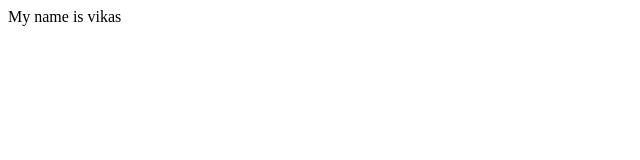
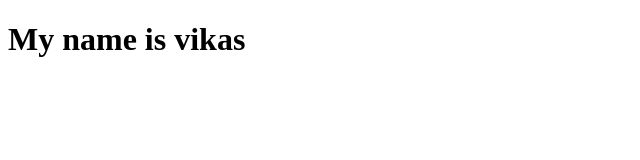
Before and after one commit to vasisthvs/vikas-portfolio, a plain HTML site: page index.html in a window 1280 px wide. Shown: the whole page, without its empty margins (0-640 px from the left). Drawn offline with Linux system fonts and the light colour scheme.

Commit message:
docs location change

```diff
--- a/index.html
+++ b/index.html
@@ -7,6 +7,6 @@
     <title>Portfolio</title>
 </head>
 <body>
-    My name is vikas
+    <h1>My name is vikas</h1>
 </body>
 </html>
```
